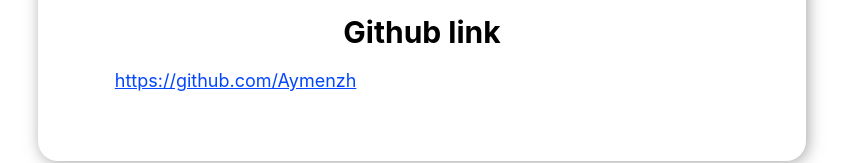
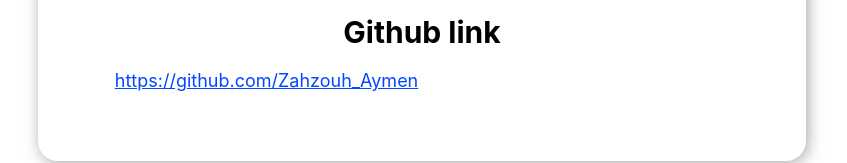
Before and after one commit to hanaachahbar/team-portfolio-project, a React (Create React App) app: page /Aymen-zahzouh in a window 1280 px wide. Shown: the part 1221-1384 px from the top of the page, without its empty margins (218-1065 px from the left). Built offline with nearby package versions, Linux system fonts and the light colour scheme.

Commit message:
correct link of the github Zahzouh_Aymen

```diff
--- a/src/pages/Aymen-zahzouh.jsx
+++ b/src/pages/Aymen-zahzouh.jsx
@@ -48,7 +48,7 @@
             <div className="github">
                 <div className="header-github">Github link</div>
                 <a href="https://github.com/aymen-zahzouh" target="_blank" rel="noopener noreferrer">
-                    https://github.com/Aymenzh
+                    https://github.com/Zahzouh_Aymen
                 </a>
             </div>
         </div>
```
